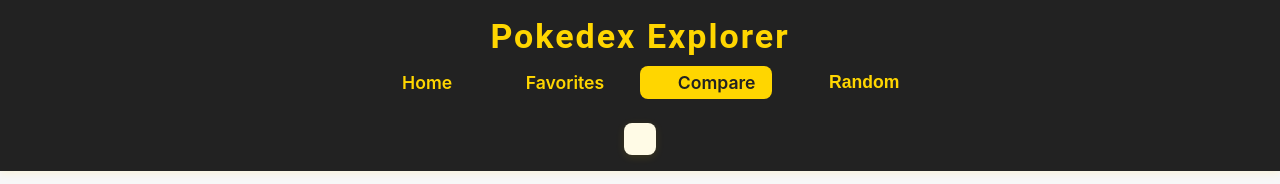
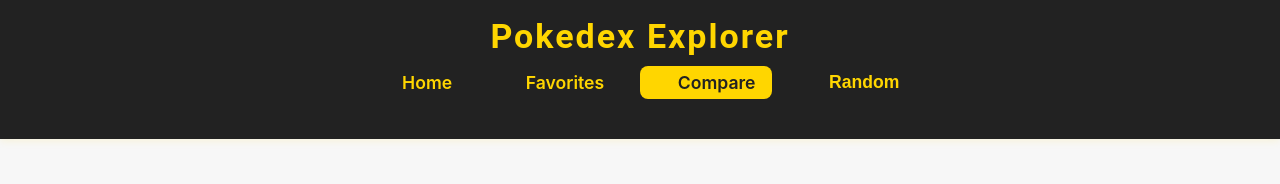
Before and after one commit to AyanMalaviya/Pokedex, a React (Create React App) app: page /Pokedex/compare in a window 1280 px wide. Shown: the top 184 px of the page. Built offline with nearby package versions, Linux system fonts and the light colour scheme; no server answers; some icons are missing; the HTML template or start-up script is replaced by a standard one.

Commit message:
Fixed Header

```diff
--- a/src/Components/Header.jsx
+++ b/src/Components/Header.jsx
@@ -82,7 +82,7 @@
             flexWrap: 'wrap',
             justifyContent: 'center',
             alignItems: 'center',
-            p: 2,
+            p: 0,
             background: '#fffbe6',
             borderRadius: 2,
             mt: 1,
--- a/src/Pages/Favorites.jsx
+++ b/src/Pages/Favorites.jsx
@@ -74,7 +74,7 @@
             </Typography>
           </Fade>
         ) : (
-          <Grid container spacing={4} className="favorites-grid" justifyContent="center" sx={{ mt: 1 }}>
+          <Grid container spacing={6} className="favorites-grid" justifyContent="center" sx={{ mt: 1 }}>
             {memoizedFavorites.map((pokemon) => (
               <Grid item xs={12} sm={6} md={4} lg={3} xl={2.4} key={pokemon.id}>
                 <Fade in timeout={500}>
```
